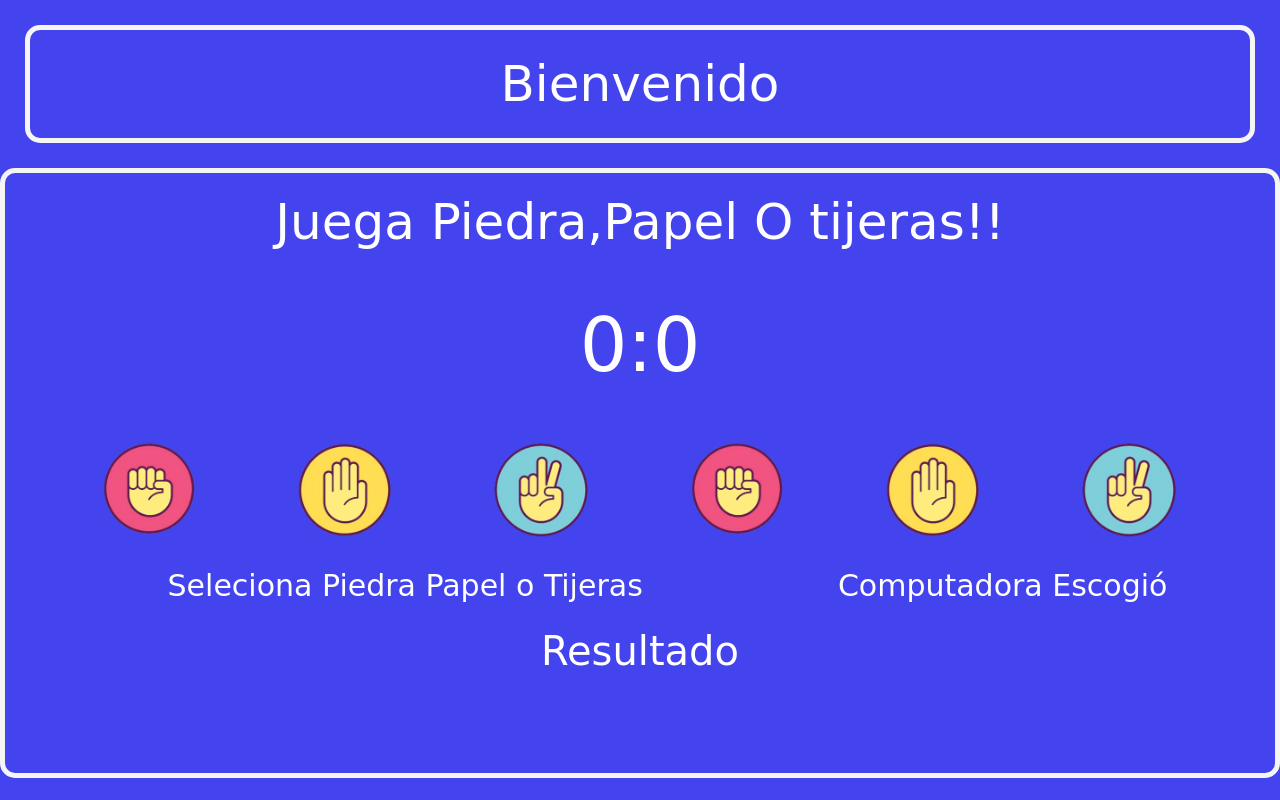
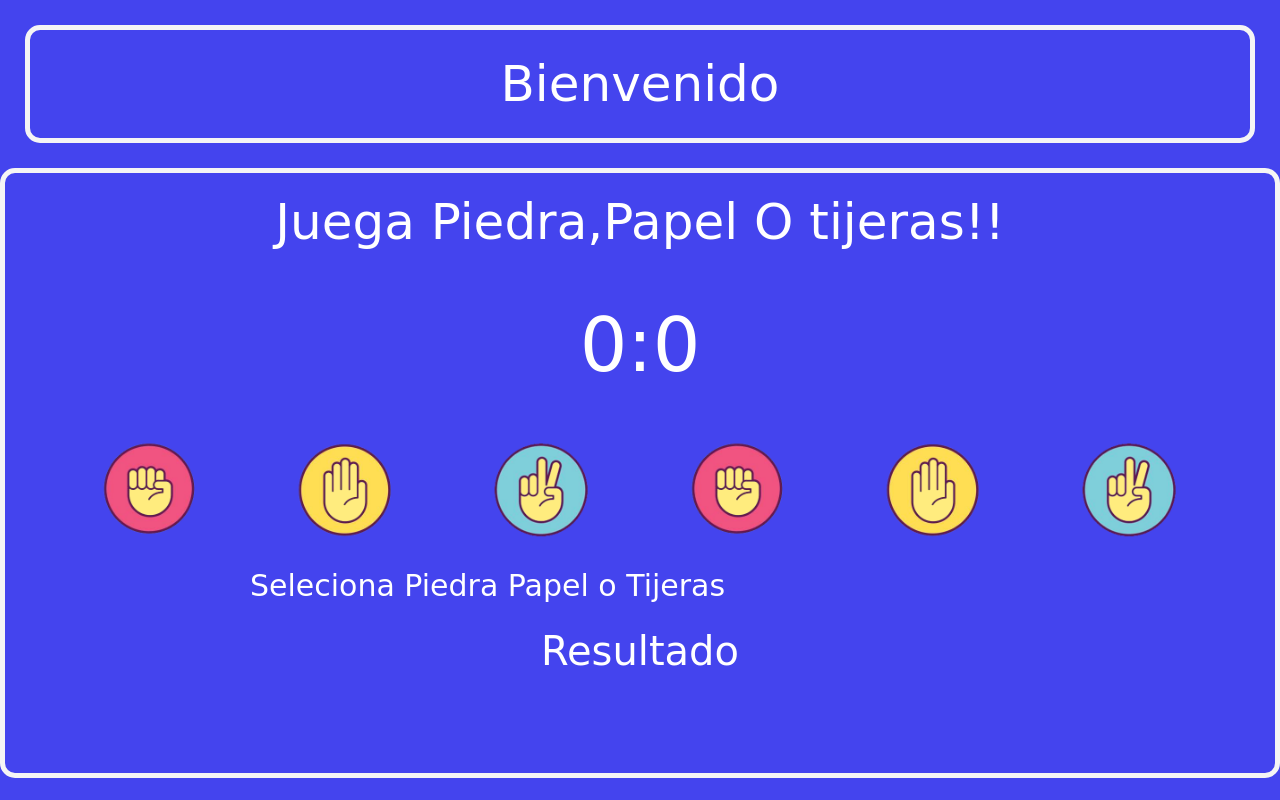
Before and after one commit to Corb2346/RockPaperScissorsBCR, a plain HTML site: page rockpaper.html in a window 1280 px wide. Drawn offline with Linux system fonts and the light colour scheme.

Commit message:
Update rockpaper.html

```diff
--- a/rockpaper.html
+++ b/rockpaper.html
@@ -69,7 +69,7 @@
 
             <div id="subTextoContainer">
                   <div id="subtexto"> Seleciona Piedra Papel o Tijeras </div>
-                  <div id="textoComp"> Computadora Escogió </div>
+                  <div id="textoComp"></div>
             </div>
 
             <div id="resultContainer">
```
